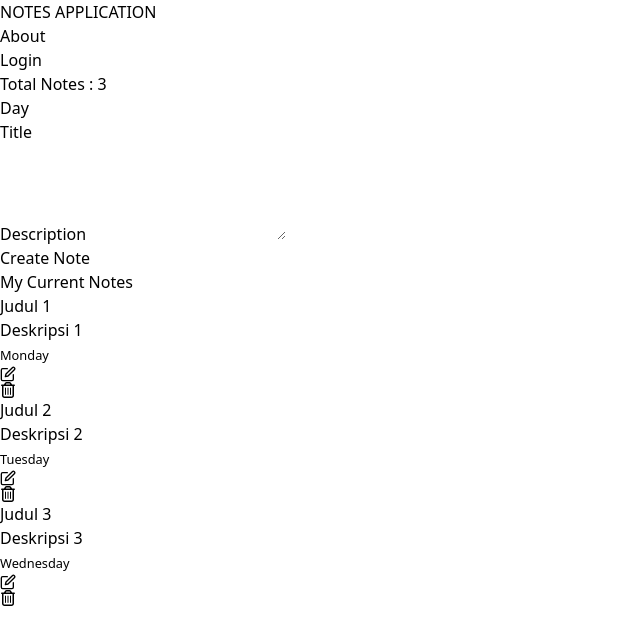
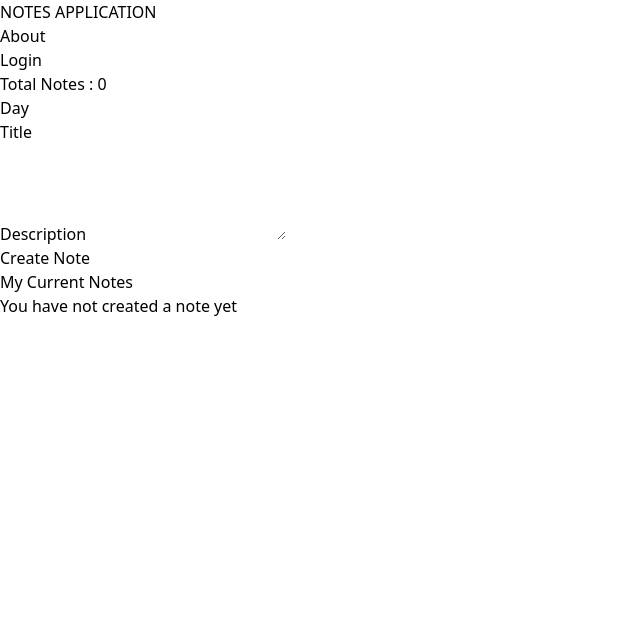
Before and after one commit to gustiaryapriandana31/react-notes-application, a React (Vite) app: page / in a window 1280 px wide. Shown: the top 644 px of the page, without its empty margins (0-640 px from the left). Built offline with nearby package versions, Linux system fonts and the light colour scheme.

Commit message:
feat : remove the inital data

```diff
--- a/src/App.jsx
+++ b/src/App.jsx
@@ -1,11 +1,10 @@
 import { useState } from "react";
 import NavigationBar from "./components/NavigationBar";
 import NoteList from "./components/NoteList";
-import { initialNotes } from "./utils/notes";
 import CreateNewNotes from "./components/CreateNewNotes";
 
 export default function App() {
-  const [notes, setNotes] = useState(initialNotes);
+  const [notes, setNotes] = useState("");
   const [editNoteData, setEditNoteData] = useState("");
 
   const createNote = (day, title, description) => {
--- a/src/utils/notes.js
+++ /dev/null
@@ -1,22 +0,0 @@
-const initialNotes = [
-  {
-    id: 1,
-    day: "Monday",
-    title: "Judul 1",
-    description: "Deskripsi 1",
-  },
-  {
-    id: 2,
-    day: "Tuesday",
-    title: "Judul 2",
-    description: "Deskripsi 2",
-  },
-  {
-    id: 3,
-    day: "Wednesday",
-    title: "Judul 3",
-    description: "Deskripsi 3",
-  },
-];
-
-export { initialNotes };
```
